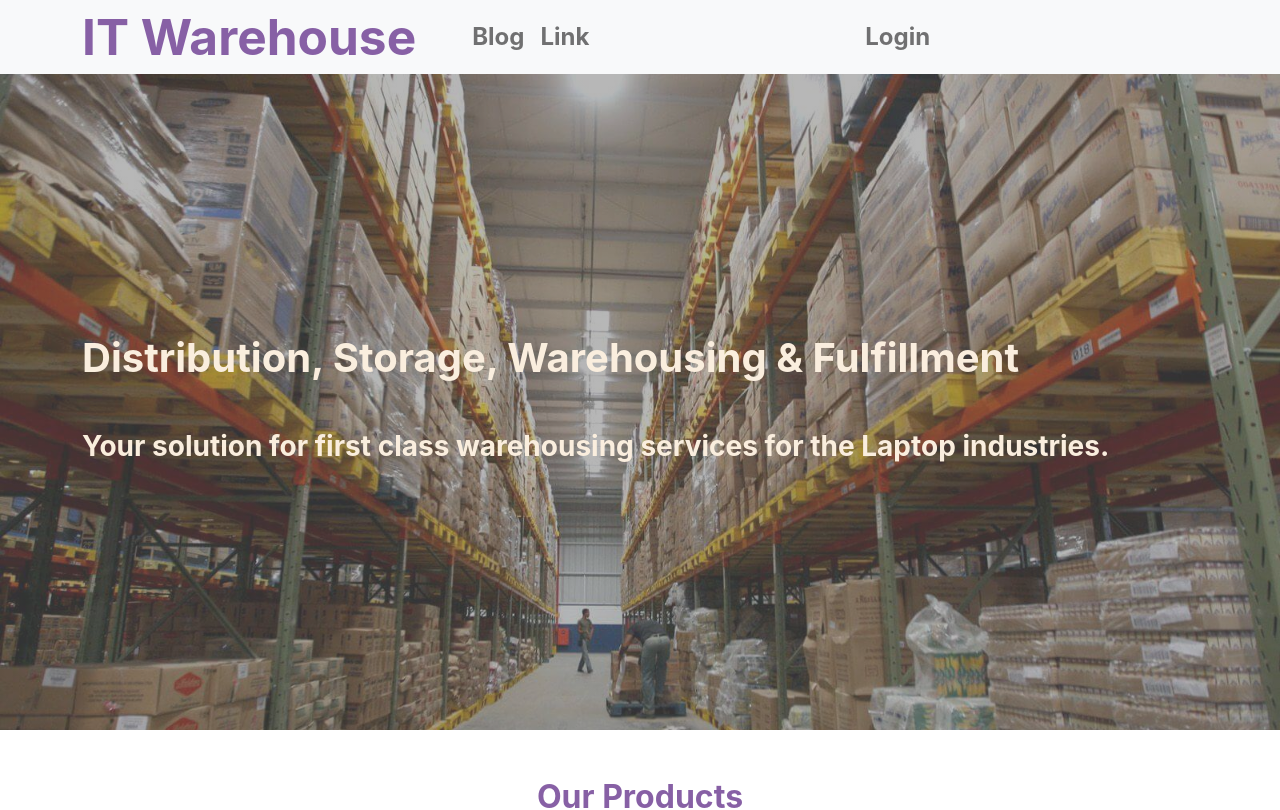
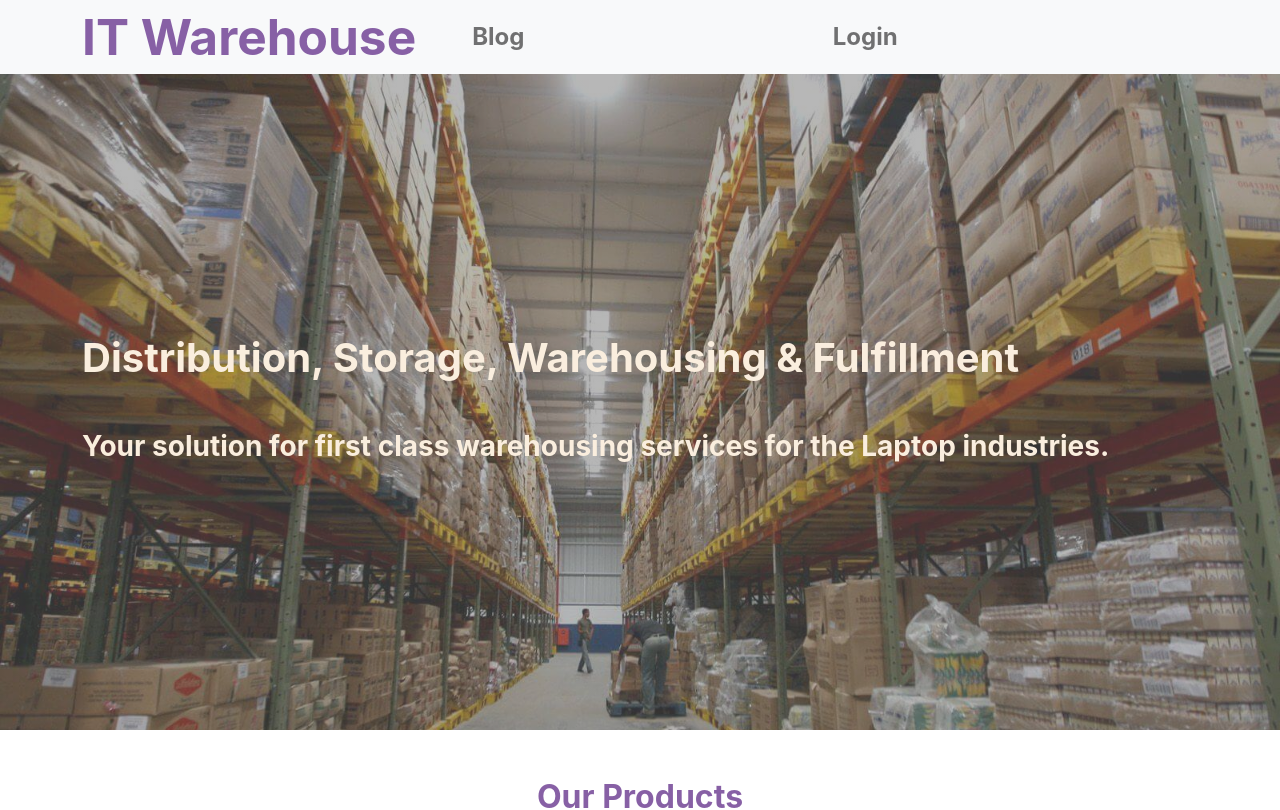
Before and after one commit to Alamin-git/warehouse-management-client, a React (Create React App) app: page / in a window 1280 px wide. Shown: the top 810 px of the page. Built offline with nearby package versions, Linux system fonts and the light colour scheme; no server answers.

Commit message:
firebase deployed

```diff
--- a/src/pages/Shared/HeaderMenu/HeaderMenu.js
+++ b/src/pages/Shared/HeaderMenu/HeaderMenu.js
@@ -22,7 +22,6 @@ const HeaderMenu = () => {
               <Nav.Link as={CustomLink} to="/blog" className="">
                 Blog
               </Nav.Link>
-              <Nav.Link href="#link">Link</Nav.Link>
               {user &&
                 <>
                   <Nav.Link
```
Also changed, not shown: firebase.json (added), 1 other file (tests, documents, lock files or other folders).
